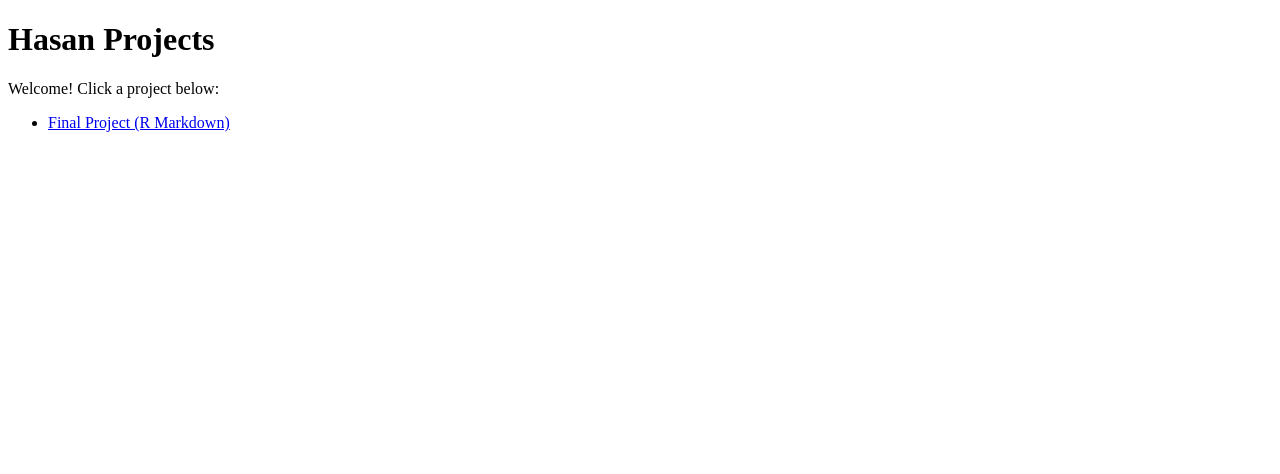
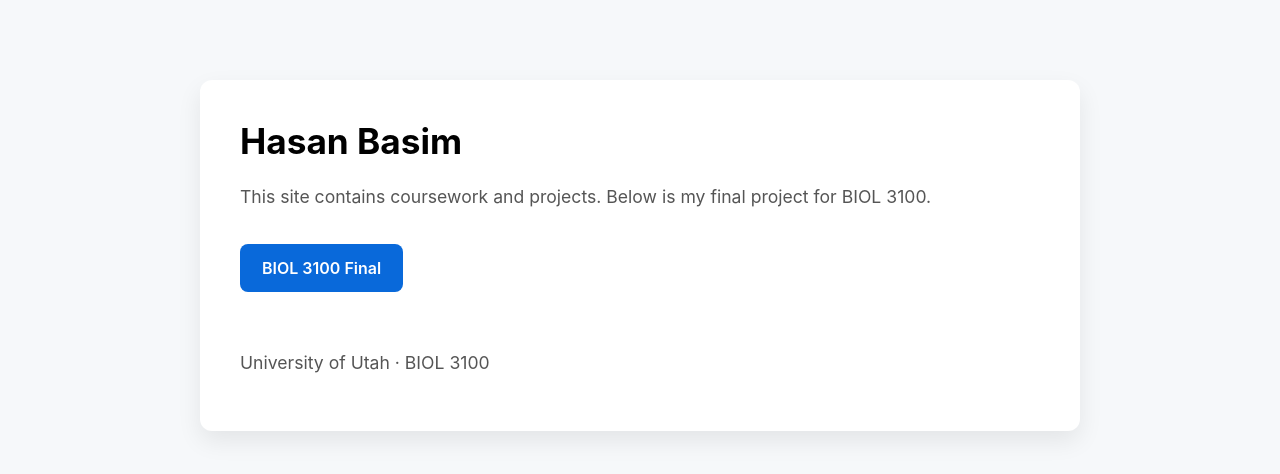
Before and after one commit to hasan-projects/hasan-projects.github.io, a plain HTML site: page index.html in a window 1280 px wide. Drawn offline with Linux system fonts and the light colour scheme.

Commit message:
Style homepage and rename BIOL 3100 link

```diff
--- a/index.html
+++ b/index.html
@@ -3,13 +3,73 @@
 <head>
   <meta charset="utf-8" />
   <meta name="viewport" content="width=device-width, initial-scale=1" />
-  <title>Hasan Projects</title>
+  <title>Hasan Basim | BIOL 3100</title>
+
+  <style>
+    body {
+      font-family: -apple-system, BlinkMacSystemFont, "Segoe UI", Roboto, Arial, sans-serif;
+      background: #f6f8fa;
+      margin: 0;
+      padding: 0;
+    }
+
+    .container {
+      max-width: 800px;
+      margin: 80px auto;
+      background: white;
+      padding: 40px;
+      border-radius: 12px;
+      box-shadow: 0 10px 25px rgba(0,0,0,0.08);
+    }
+
+    h1 {
+      margin-top: 0;
+      font-size: 2.2rem;
+    }
+
+    p {
+      color: #555;
+      font-size: 1.1rem;
+    }
+
+    a.project-link {
+      display: inline-block;
+      margin-top: 20px;
+      padding: 14px 22px;
+      background: #0969da;
+      color: white;
+      text-decoration: none;
+      border-radius: 8px;
+      font-weight: 600;
+    }
+
+    a.project-link:hover {
+      background: #0550ae;
+    }
+
+    footer {
+      margin-top: 60px;
+      color: #888;
+      font-size: 0.9rem;
+    }
+  </style>
 </head>
+
 <body>
-  <h1>Hasan Projects</h1>
-  <p>Welcome! Click a project below:</p>
-  <ul>
-    <li><a href="final_project.html">Final Project (R Markdown)</a></li>
-  </ul>
+  <div class="container">
+    <h1>Hasan Basim</h1>
+    <p>
+      This site contains coursework and projects.
+      Below is my final project for BIOL 3100.
+    </p>
+
+    <a class="project-link" href="final_project.html">
+      BIOL 3100 Final
+    </a>
+
+    <footer>
+      <p>University of Utah · BIOL 3100</p>
+    </footer>
+  </div>
 </body>
 </html>
```
